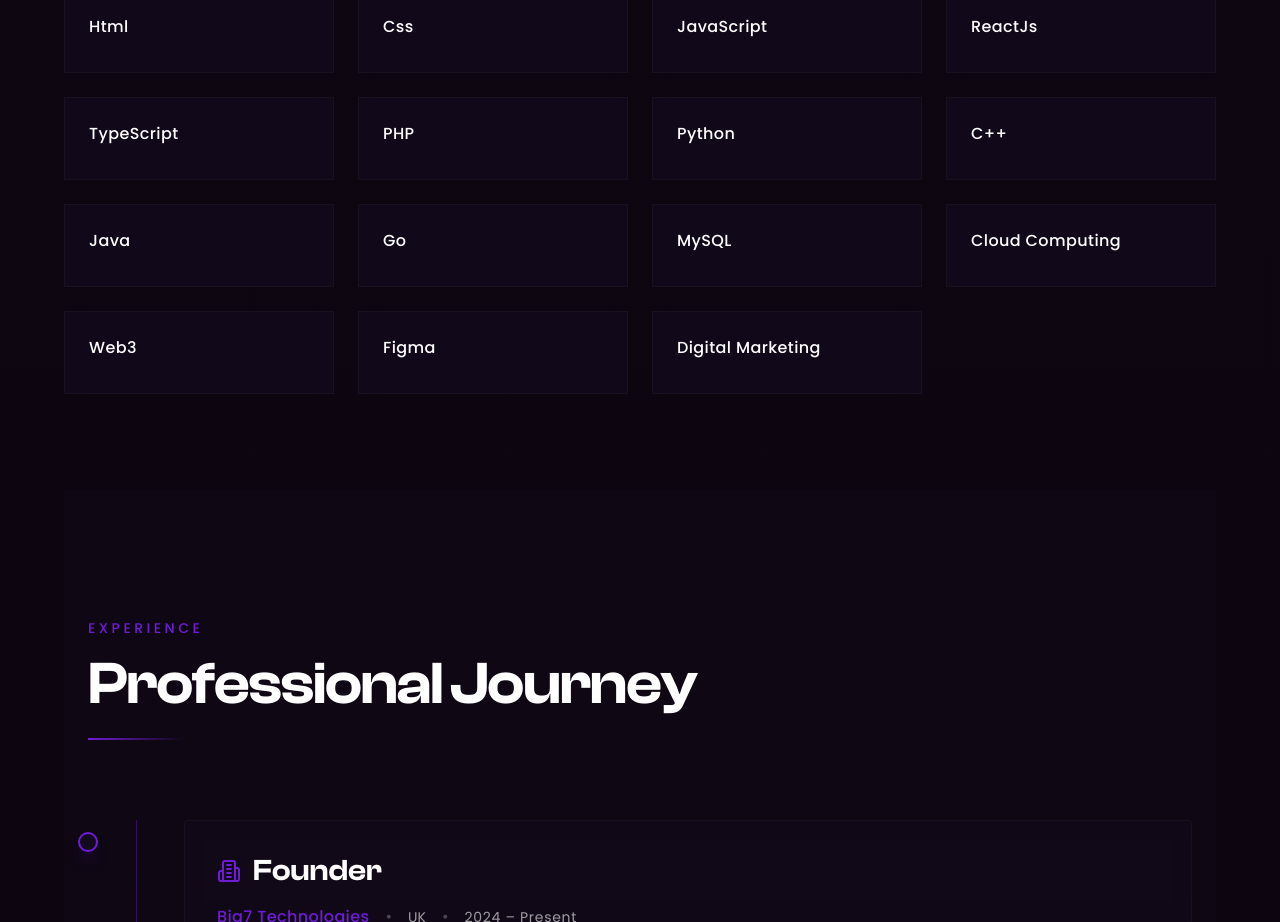
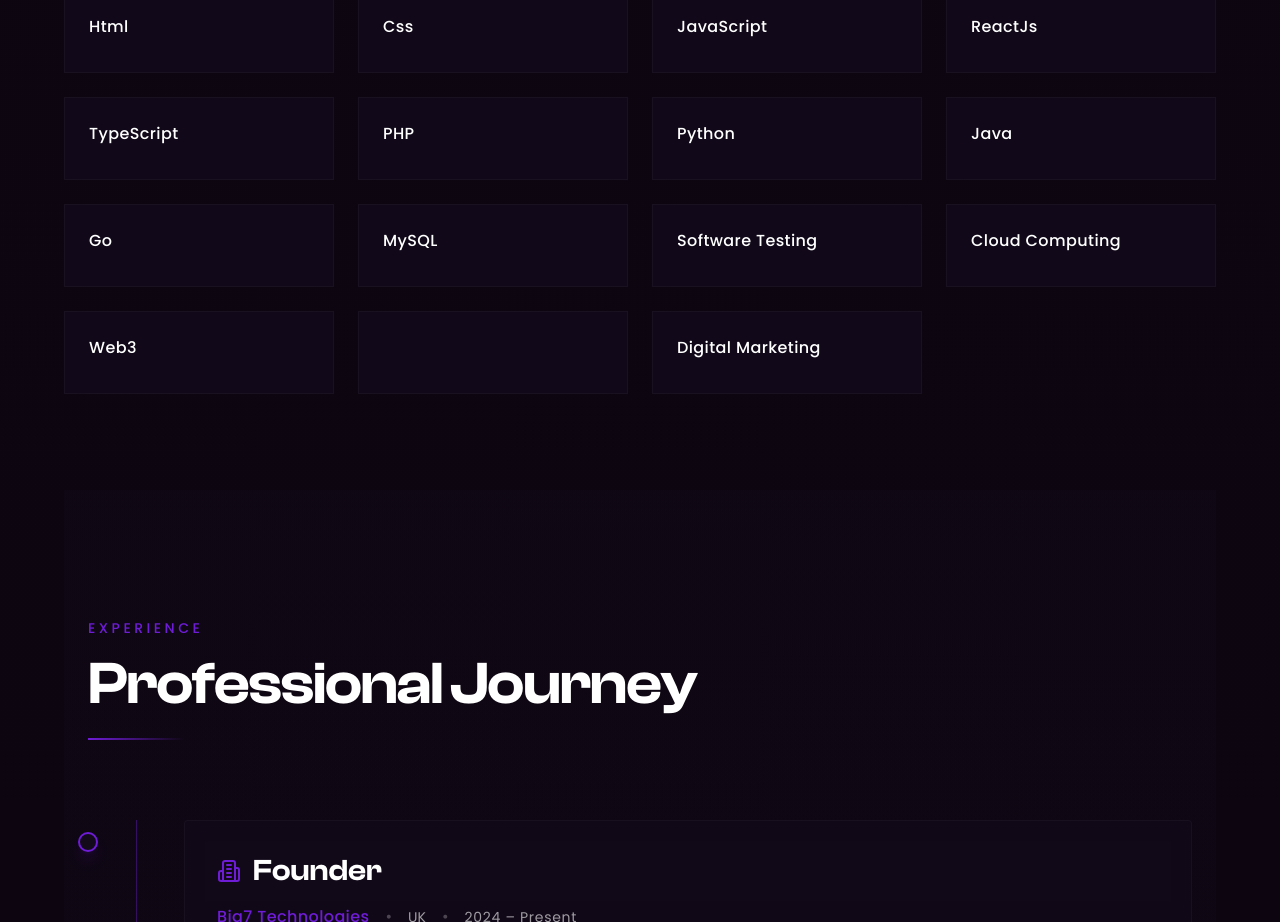
Before and after one commit to vobzzartt/myportfolio, a Next.js app: page / in a window 1280 px wide. Shown: the part 2600-3522 px from the top of the page. Built offline with nearby package versions, Linux system fonts and the light colour scheme.

Commit message:
Update data.ts

```diff
--- a/src/data/data.ts
+++ b/src/data/data.ts
@@ -36,12 +36,12 @@ export const skills = [
   { id: 4, title: "TypeScript" },
   { id: 5, title: "PHP" },
   { id: 6, title: "Python" },
-  { id: 7, title: "C++" },
-  { id: 8, title: "Java" },
-  { id: 9, title: "Go" },
-  { id: 10, title: "MySQL" },
+  { id: 7, title: "Java" },
+  { id: 8, title: "Go" },
+  { id: 9, title: "MySQL" },
+  { id: 10, title: "Software Testing" },
   { id: 12, title: "Cloud Computing" },
   { id: 13, title: "Web3" },
-  { id: 14, title: "Figma" },
+  { id: 14, title: "" },
   { id: Math.random(), title: "Digital Marketing" },
 ];
```
